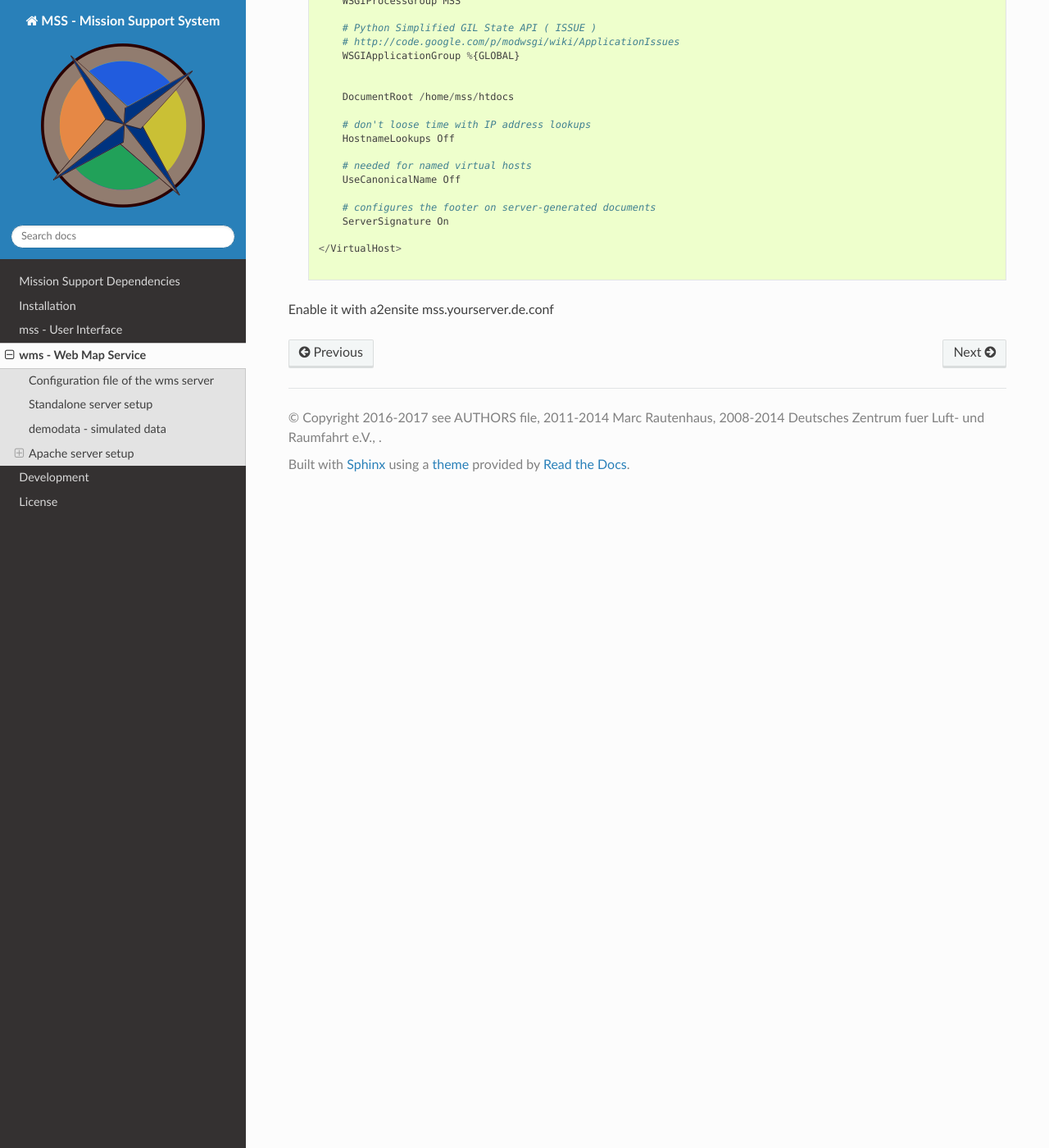
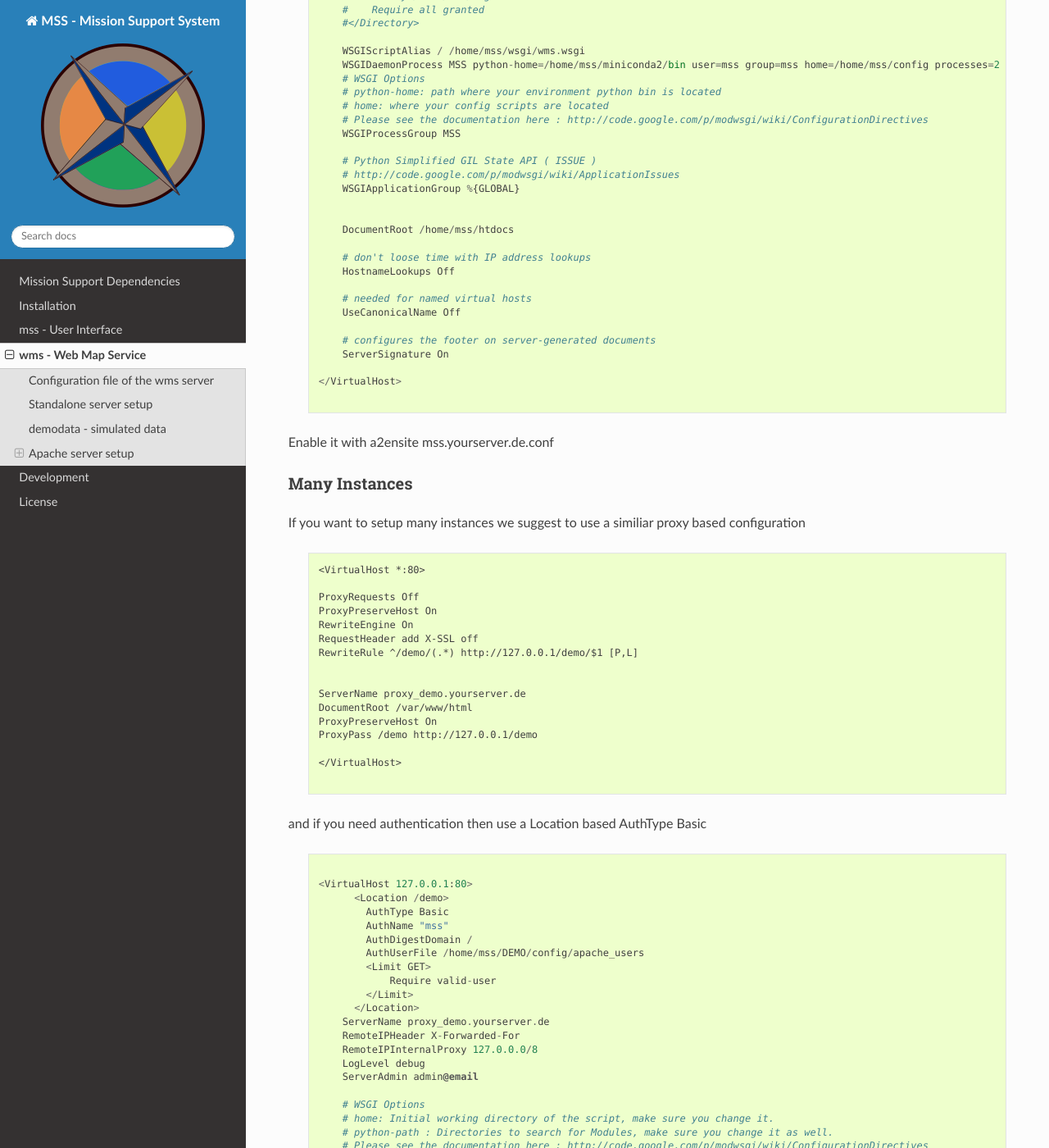
Before and after one commit to Open-MSS/MSS, a Sphinx documentation site: the page built from docs/deployment.rst, in a window 1280 px wide and 1400 px high, scrolled down 4891 px. Shown: the whole window at 82% size. Built offline with Sphinx 7.4.7 and the Read the Docs theme 2.0.0, drawn with Linux system fonts in a browser that asks for light colours; the version number could not be read and is left out; some of the changed text lies outside the part shown.

Commit message:
example for multiple server instances added

```diff
--- a/docs/deployment.rst
+++ b/docs/deployment.rst
@@ -207,6 +210,8 @@ You can setup a vhost for this service.
 Configuration of wsgi auth
 ~~~~~~~~~~~~~~~~~~~~~~~~~~~~~~~~~~~
 
+As long as you have only one instance of the server running you can use this method to restrict access.
+
 To restrict access to your data use this script.
 
 **/home/mss/wsgi/auth.wsgi**
@@ -217,6 +222,11 @@ To restrict access to your data use this script.
 This needs also a configuration **/home/mss/config/mss_wms_auth.py** script.
 
  .. literalinclude:: samples/config/wms/mss_wms_auth.py.sample
+
+
+At the moment you have many different instances with different users or different versions of mss you have to use
+basic auth of your webserver configuration.
+
 
 
 Configuration of your site as vhost
@@ -231,3 +241,19 @@ You have to setup a webserver server site configuration file
 
 
 Enable it with a2ensite mss.yourserver.de.conf
+
+
+Many Instances
+..............
+
+If you want to setup many instances we suggest to use a similiar proxy based configuration
+
+ .. literalinclude:: samples/sites-available/mss_proxy.conf
+
+and if you need authentication then use a Location based AuthType Basic
+
+ .. literalinclude:: samples/sites-available/proxy_demo.yourserver.de.conf
+
+
+
+For further informations on apache2 server setup read `<https://httpd.apache.org/docs/2.4/howto/>`_
--- /dev/null
+++ b/docs/samples/sites-available/mss_proxy.conf
@@ -0,0 +1,15 @@
+<VirtualHost *:80>
+
+ProxyRequests Off
+ProxyPreserveHost On
+RewriteEngine On
+RequestHeader add X-SSL off
+RewriteRule ^/demo/(.*) http://127.0.0.1/demo/$1 [P,L]
+
+
+ServerName proxy_demo.yourserver.de
+DocumentRoot /var/www/html
+ProxyPreserveHost On
+ProxyPass /demo http://127.0.0.1/demo
+
+</VirtualHost>
--- /dev/null
+++ b/docs/samples/sites-available/proxy_demo.yourserver.de.conf
@@ -0,0 +1,41 @@
+
+<VirtualHost 127.0.0.1:80>
+      <Location /demo>
+        AuthType Basic
+        AuthName "mss"
+        AuthDigestDomain /
+        AuthUserFile /home/mss/DEMO/config/apache_users
+        <Limit GET>
+            Require valid-user
+        </Limit>
+      </Location>
+    ServerName proxy_demo.yourserver.de
+    RemoteIPHeader X-Forwarded-For
+    RemoteIPInternalProxy 127.0.0.0/8
+    LogLevel debug
+    ServerAdmin admin@email
+
+    # WSGI Options
+    # home: Initial working directory of the script, make sure you change it.
+    # python-path : Directories to search for Modules, make sure you change it as well.
+    # Please see the documentation here : http://code.google.com/p/modwsgi/wiki/ConfigurationDirectives
+    WSGIScriptAlias /demo /home/mss/DEMO/wsgi/wms.wsgi
+
+    WSGIDaemonProcess MSS python-home="/home/mss/miniconda2/envs/demo/bin" home="/home/mss/DEMO/config"  user=mss group=mss processes=2 threads=1 deadlock-timeout=25 display-name=MSS
+
+    WSGIProcessGroup MSS
+
+    # Python Simplified GIL State API ( ISSUE )
+    # http://code.google.com/p/modwsgi/wiki/ApplicationIssues
+    WSGIApplicationGroup %{GLOBAL}
+
+    # don't loose time with IP address lookups
+    HostnameLookups Off
+
+    # needed for named virtual hosts
+    UseCanonicalName Off
+
+    # configures the footer on server-generated documents
+    ServerSignature On
+
+</VirtualHost>
```
Also changed, not shown: other parts of docs/deployment.rst (+4 -1 lines).
